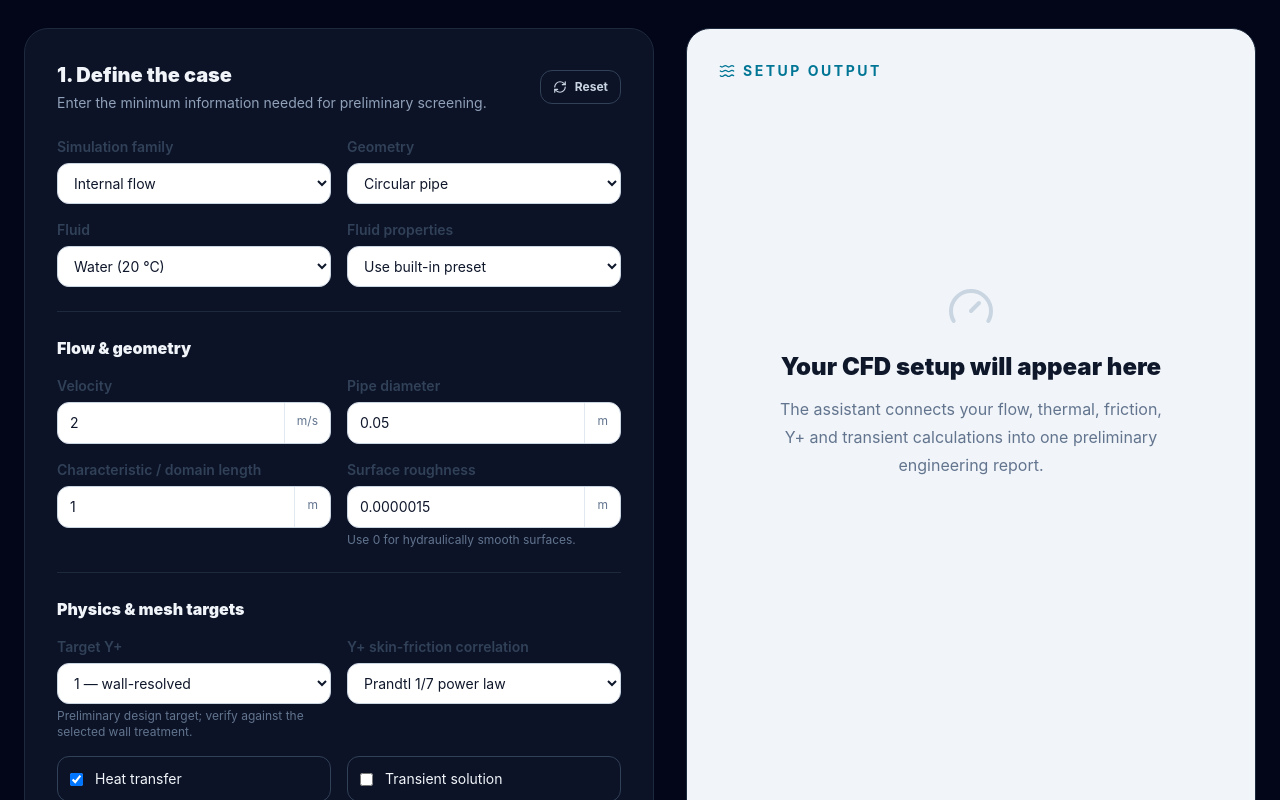
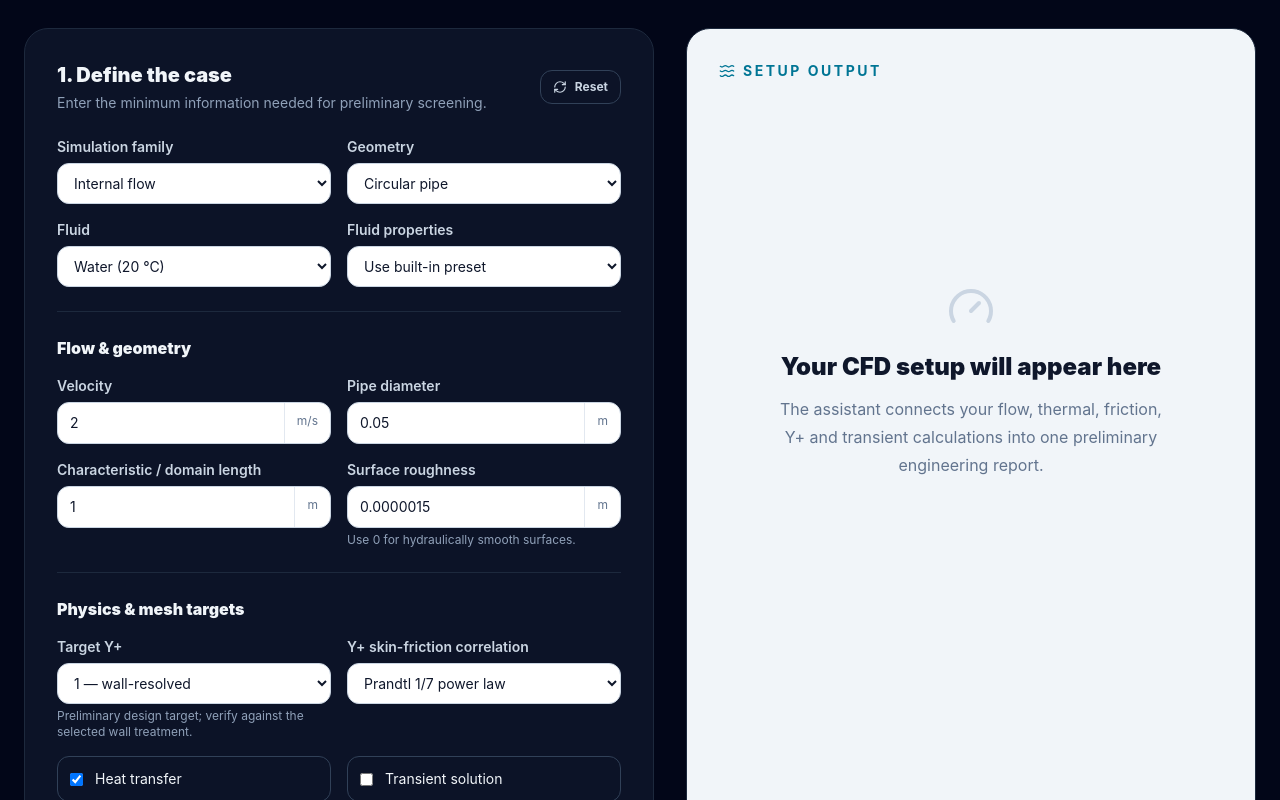
Before and after one commit to shivanand85/funda-global-solutions, a React (Vite) app: page /pre-cfd-setup in a window 1280 px wide. Shown: the part 300-1100 px from the top of the page. Built offline with nearby package versions, Linux system fonts and the light colour scheme.

Commit message:
Change label and help text color in form fields
Updated text color for label and help text in Field and SelectField components.

```diff
--- a/src/pages/PreCfdSetupAssistant.jsx
+++ b/src/pages/PreCfdSetupAssistant.jsx
@@ -42,12 +42,12 @@ const defaultForm = {
 function Field({ label, value, onChange, unit, step = "any", min = "0", help }) {
   return (
     <label className="block">
-      <span className="mb-1.5 block text-sm font-semibold text-slate-700">{label}</span>
+      <span className="mb-1.5 block text-sm font-semibold text-slate-300">{label}</span>
       <div className="flex overflow-hidden rounded-xl border border-slate-300 bg-white focus-within:border-cyan-500">
         <input value={value} onChange={e => onChange(e.target.value)} type="number" min={min} step={step} className="min-w-0 flex-1 bg-transparent px-3 py-2.5 text-sm text-slate-900 outline-none placeholder:text-slate-400" />
         {unit && <span className="border-l border-slate-200 px-3 py-2.5 text-xs text-slate-500">{unit}</span>}
       </div>
-      {help && <span className="mt-1 block text-xs text-slate-500">{help}</span>}
+      {help && <span className="mt-1 block text-xs text-slate-400">{help}</span>}
     </label>
   );
 }
@@ -55,11 +55,11 @@ function Field({ label, value, onChange, unit, step = "any", min = "0", help })
 function SelectField({ label, value, onChange, children, help }) {
   return (
     <label className="block">
-      <span className="mb-1.5 block text-sm font-semibold text-slate-700">{label}</span>
+      <span className="mb-1.5 block text-sm font-semibold text-slate-300">{label}</span>
       <select value={value} onChange={e => onChange(e.target.value)} className="w-full rounded-xl border border-slate-300 bg-white px-3 py-2.5 text-sm text-slate-900 outline-none focus:border-cyan-500">
         {children}
       </select>
-      {help && <span className="mt-1 block text-xs text-slate-500">{help}</span>}
+      {help && <span className="mt-1 block text-xs text-slate-400">{help}</span>}
     </label>
   );
 }
```
